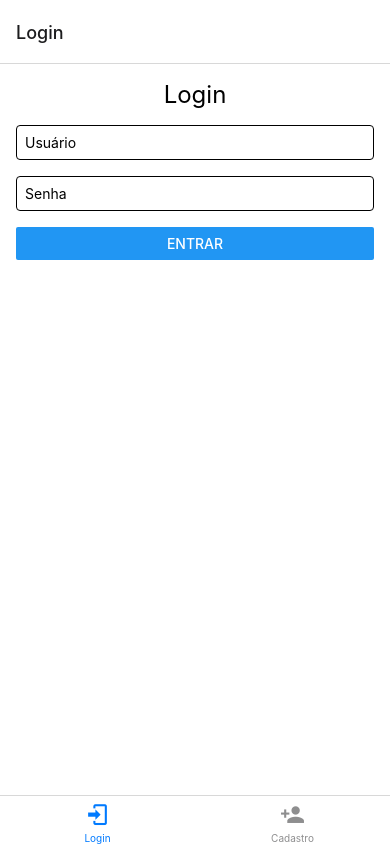
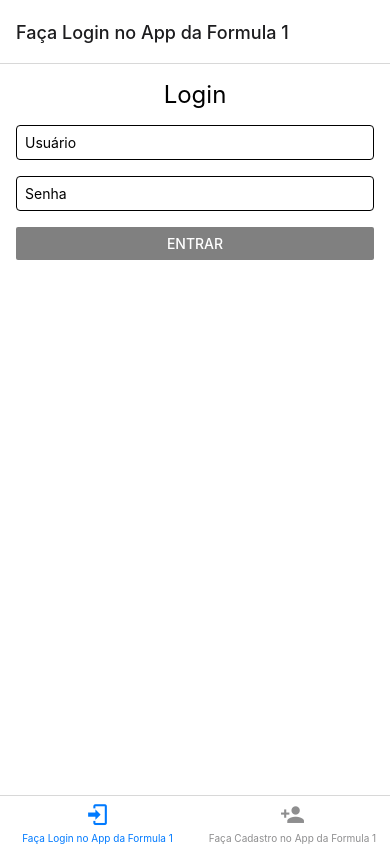
Before and after one commit to GabrielFEICC/ProjetoApp, a React Native app: screen / in a window 390 px wide. Built offline with nearby package versions, Linux system fonts and the light colour scheme.

Commit message:
mudancas finais

```diff
--- a/App.js
+++ b/App.js
@@ -90,7 +90,8 @@
         secureTextEntry
         style={styles.input}
       />
-      <Button title="Entrar" onPress={handleLogin} />
+      <Button title="Entrar" onPress={handleLogin}
+       color = 'gray'/>
     </View>
   );
 }
@@ -121,7 +122,8 @@
         secureTextEntry
         style={styles.input}
       />
-      <Button title="Cadastrar" onPress={handleSignup} />
+      <Button title="Cadastrar" onPress={handleSignup}
+       color = 'gray'/>
     </View>
   );
 }
@@ -247,7 +249,7 @@
   return (
     <Tab.Navigator>
       <Tab.Screen
-        name="Login"
+        name="Faça Login no App da Formula 1"
         component={LoginScreen}
         options={{
           tabBarIcon: ({ color, size }) => (
@@ -256,7 +258,7 @@
         }}
       />
       <Tab.Screen
-        name="Cadastro"
+        name="Faça Cadastro no App da Formula 1"
         component={SignupScreen}
         options={{
           tabBarIcon: ({ color, size }) => (
```
